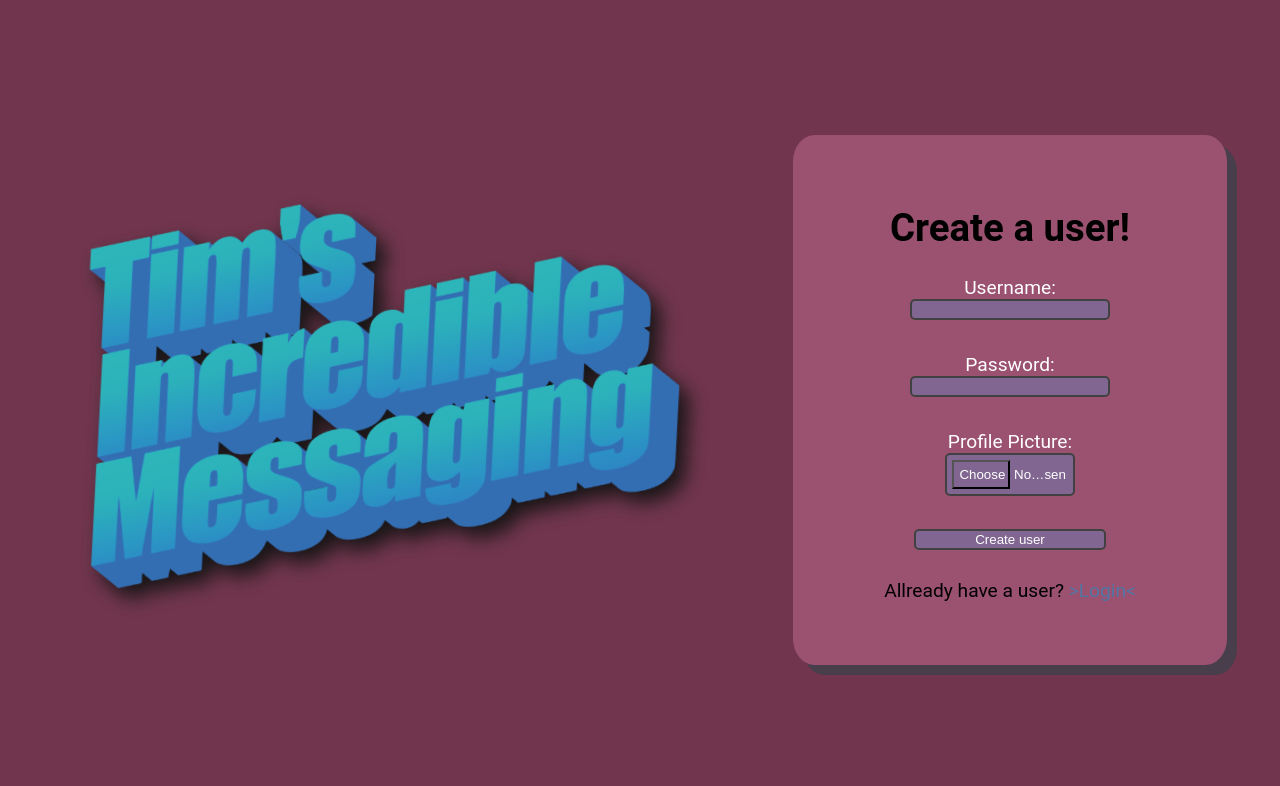
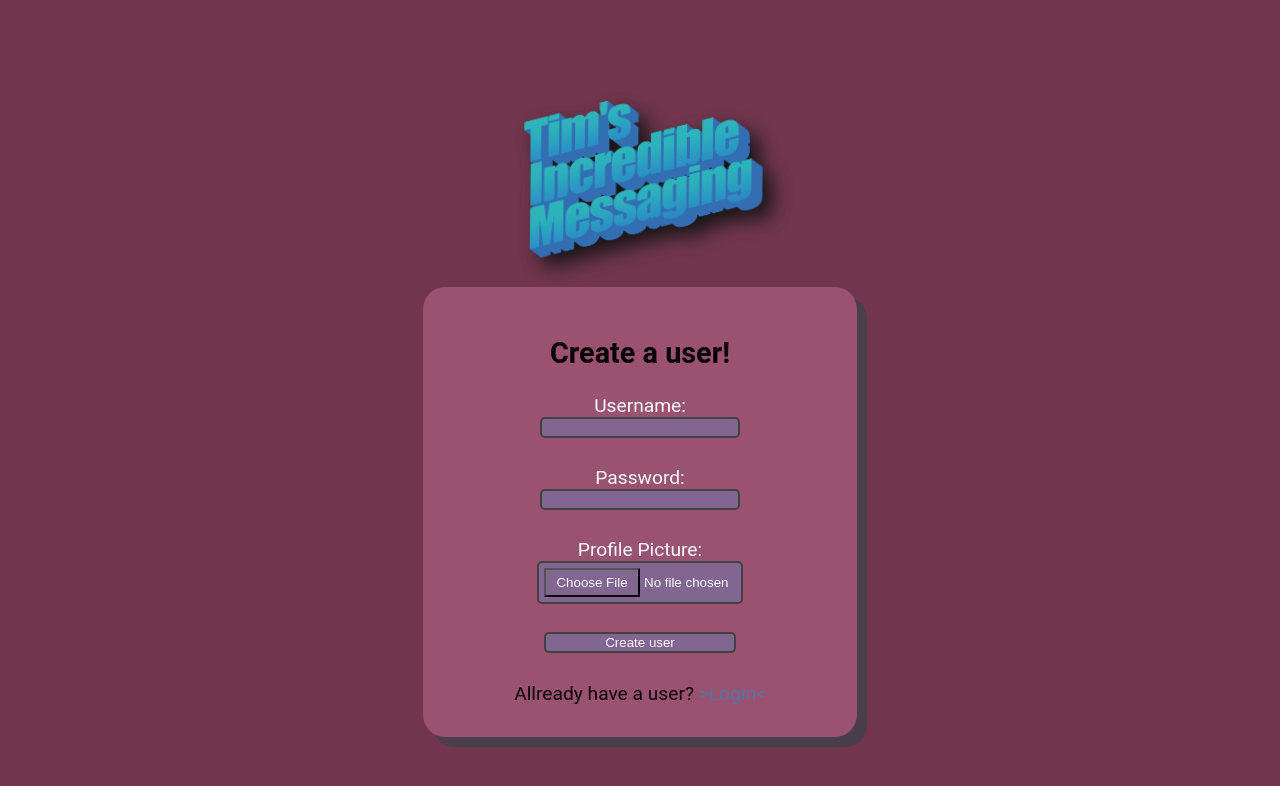
Before and after one commit to Oksnes/Chatsite, a website: page chat/public/register.html in a window 1280 px wide. Drawn offline with Linux system fonts and the light colour scheme.

Commit message:
updated a little bit

```diff
--- a/chat/public/index.css
+++ b/chat/public/index.css
@@ -6,14 +6,16 @@ html, body {
 
 body {
     display: flex;
+    flex-direction: column;
     justify-content: center;
     align-items: center;
     background: rgb(113, 53, 77);
 }
 
 main {
-    margin-left: 100px;
-    height: 60%;
+    margin-left: 0;
+    /* margin-top: 20px; */
+    height: 50%;
     width: 30%;
     background: rgb(155, 81, 112);
     text-align: center;
@@ -57,12 +59,12 @@ input{
     background: rgb(128, 102, 145);
     border: 2px solid rgb(65, 65, 65);
     border-radius:5px;
-    margin-bottom: 10px;
+    margin-bottom: 5px;
     color:white;
 }
 
 input[type="file"] {
-    width: 30%;
+    width: 50%;
     padding: 5px;
     cursor: pointer;
 }
@@ -119,7 +121,10 @@ button {
 }
 
 #logo {
+    margin-top: 20px;
+    margin-bottom: 10px;
     animation: swingAnimation 40s infinite;
+    animation: logoFloat 6s ease-in-out infinite;
     filter: drop-shadow(10px 10px 10px rgb(21, 20, 20));
 }
 
@@ -136,3 +141,9 @@ button {
     90% { transform: rotate(5deg); }
     100% { transform: rotate(0deg); }
 }
+
+@keyframes logoFloat {
+    0%   { transform: translateY(0) rotate(0deg) scale(1); }
+    50%  { transform: translateY(-10px) rotate(2.5deg) scale(1.01); }
+    100% { transform: translateY(0) rotate(0deg) scale(1); }
+}
--- a/chat/public/register.html
+++ b/chat/public/register.html
@@ -30,9 +30,9 @@
     </script>
 </head>
 <body>
-    <img id="logo" src="Logogradient.png" alt="Logo" width="50%">
+    <img id="logo" src="Logogradient.png" alt="Logo" width="20%">
     <main>
-        <h1>Create a user!</h1>
+        <h2>Create a user!</h2>
         <form onsubmit="Register(event)" autocomplete="off">
 
             <label for="Username">Username:</label>
```
Also changed, not shown: chat/public/index.html (+1 -1 lines), chat/public/login.html (+1 -1 lines).
